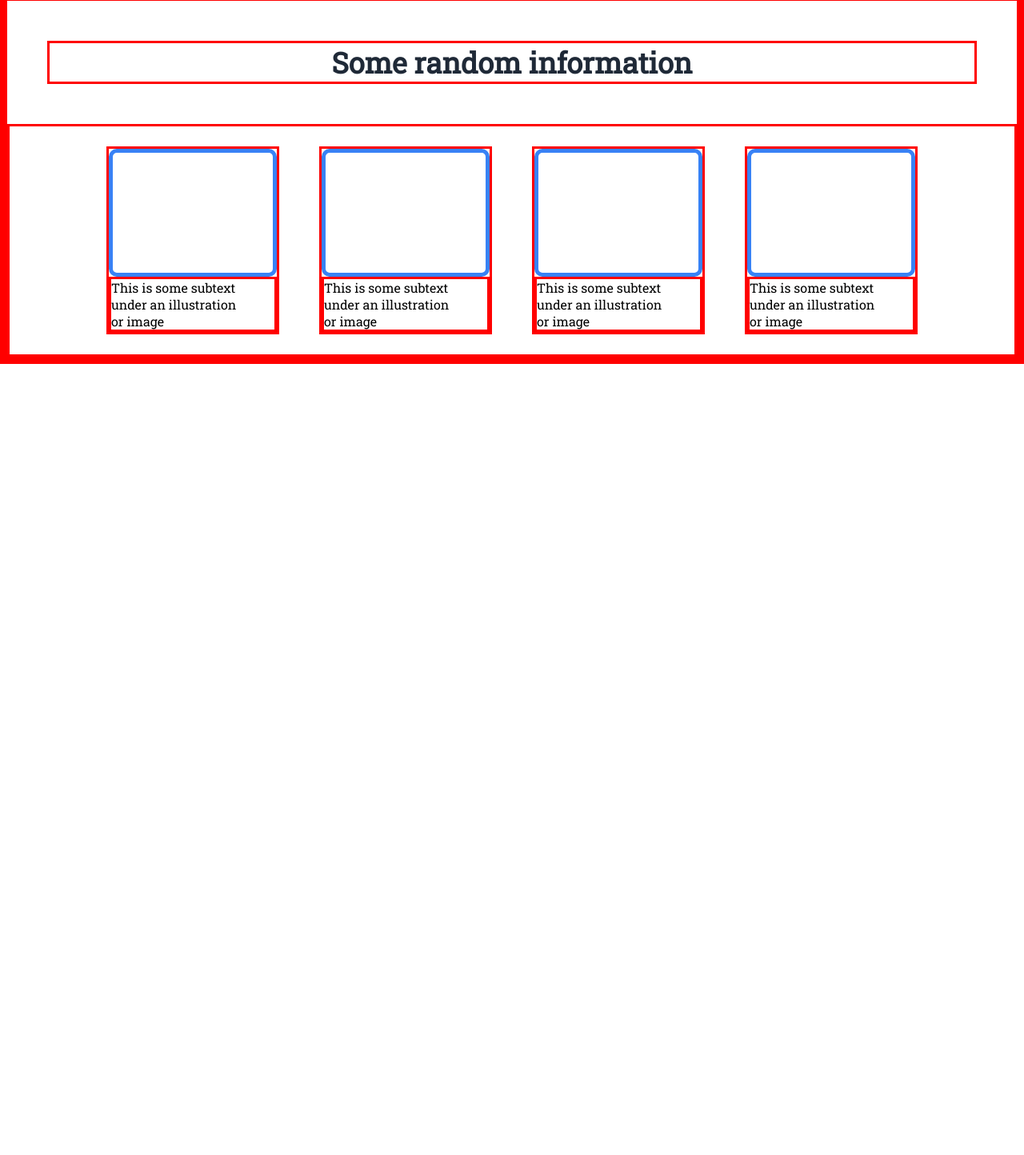
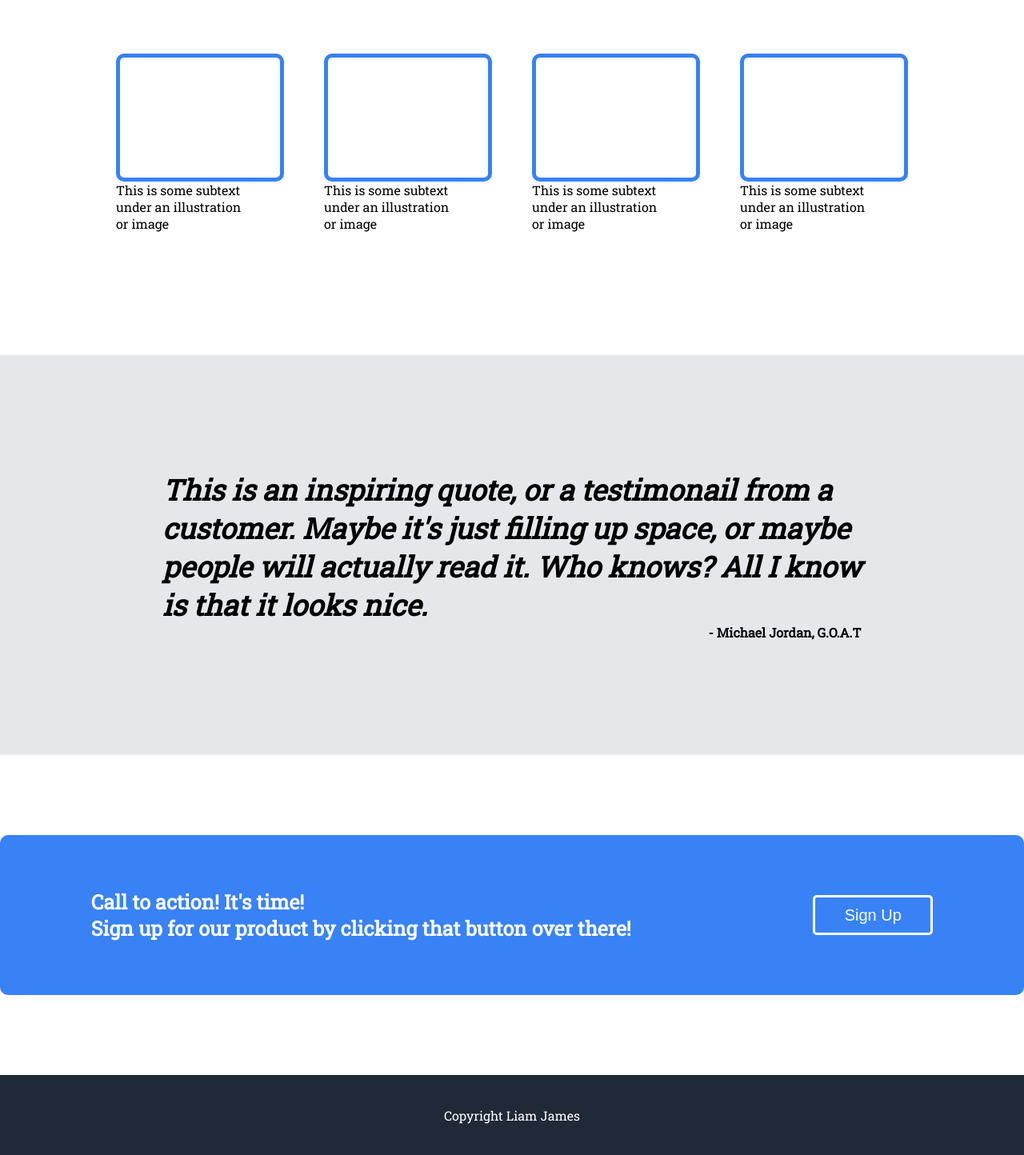
Before and after one commit to codinghaki/landing-page, a plain HTML site: page index.html in a window 1280 px wide. Shown: the part 750-2194 px from the top of the page at 80% size. Before the commit the page ends 1205 px from the top, so only its background shows below. Drawn offline with Linux system fonts and the light colour scheme.

Commit message:
Finished landing page

```diff
--- a/index.html
+++ b/index.html
@@ -55,5 +55,30 @@
                 </div>
             </div>
         </div>
+
+        <div class="thirdSection">
+            <h3 class="quoteText">
+                This is an inspiring quote, or a testimonail from a <br/>
+                customer. Maybe it's just filling up space, or maybe<br/>
+                people will actually read it. Who knows? All I know<br/>
+                is that it looks nice.
+            </h3>
+            <p class="thirdPara">- Michael Jordan, G.O.A.T</p>
+        </div>
+
+        <div class="fourthSection">
+            <div class="fourthSectionBlueBox">
+                <div class="leftSideFourthSecBlueBox">
+                    <p class="callToAction">Call to action! It's time!<br/>Sign up for our product by clicking that button over there!</p>
+                </div>
+                <div class="rightSideFourthSecBlueBox">
+                    <button type="button" class="lastButton">Sign Up </button>
+                </div>
+            </div>
+        </div>
+
+        <footer class="footer">
+            <span class="footerText"> Copyright Liam James</span>
+        </footer>
     </body>
 </html>
--- a/styles.css
+++ b/styles.css
@@ -3,7 +3,6 @@
 *{
     margin: 0;
     padding: 0;
-   border: 3px solid red;
 }
 
 body{
@@ -16,6 +15,7 @@ ul{
 
 .sectionOne{
     background-color: #1f2937;
+    height: 600ox;
 }
 
 #headerLogo{
@@ -95,6 +95,10 @@ img{
     border-radius: 10px;
 }
 
+.secondSection{
+    height: 500px;
+}
+
 h2{
     font-size: 36px;
     font-weight: bolder;
@@ -120,3 +124,67 @@ h2{
 .blueBoxMessage{
     margin: 25px;
 }
+
+.thirdSection{
+    background-color: #E5E7EB;
+    display: flex;
+    align-items: center;
+    justify-content: center;
+    height: 500px;
+    flex-direction: column;
+}
+
+.quoteText{
+    font-size: 36px;
+    font-style: italic;
+}
+
+.thirdPara{
+    font-weight: bolder;
+    margin-left: 682px;
+}
+
+.fourthSection{
+    height: 400px;
+    display: flex;
+    justify-content: center;
+    align-items: center;
+}
+
+.fourthSectionBlueBox{
+    background-color: #3882f6;
+    color: white;
+    border-radius: 10px;
+    height: 200px;
+    width: 1500px;
+    display: flex;
+    align-items: center;
+    justify-content: space-around;
+}
+
+.callToAction{
+    font-weight: bolder;
+    font-size: 25px;
+}
+
+.lastButton{
+    color: white;
+    background-color: #3882f6;
+    border: 3px solid white;
+    border-radius: 5px;
+    height: 50px;
+    width: 150px;
+    font-size: 20px;
+}
+
+.footer{
+    background-color: #1f2937;
+    height: 100px;
+    display:flex;
+    justify-content: center;
+    align-items: center;
+}
+
+.footerText{
+    color: white;
+}
```
